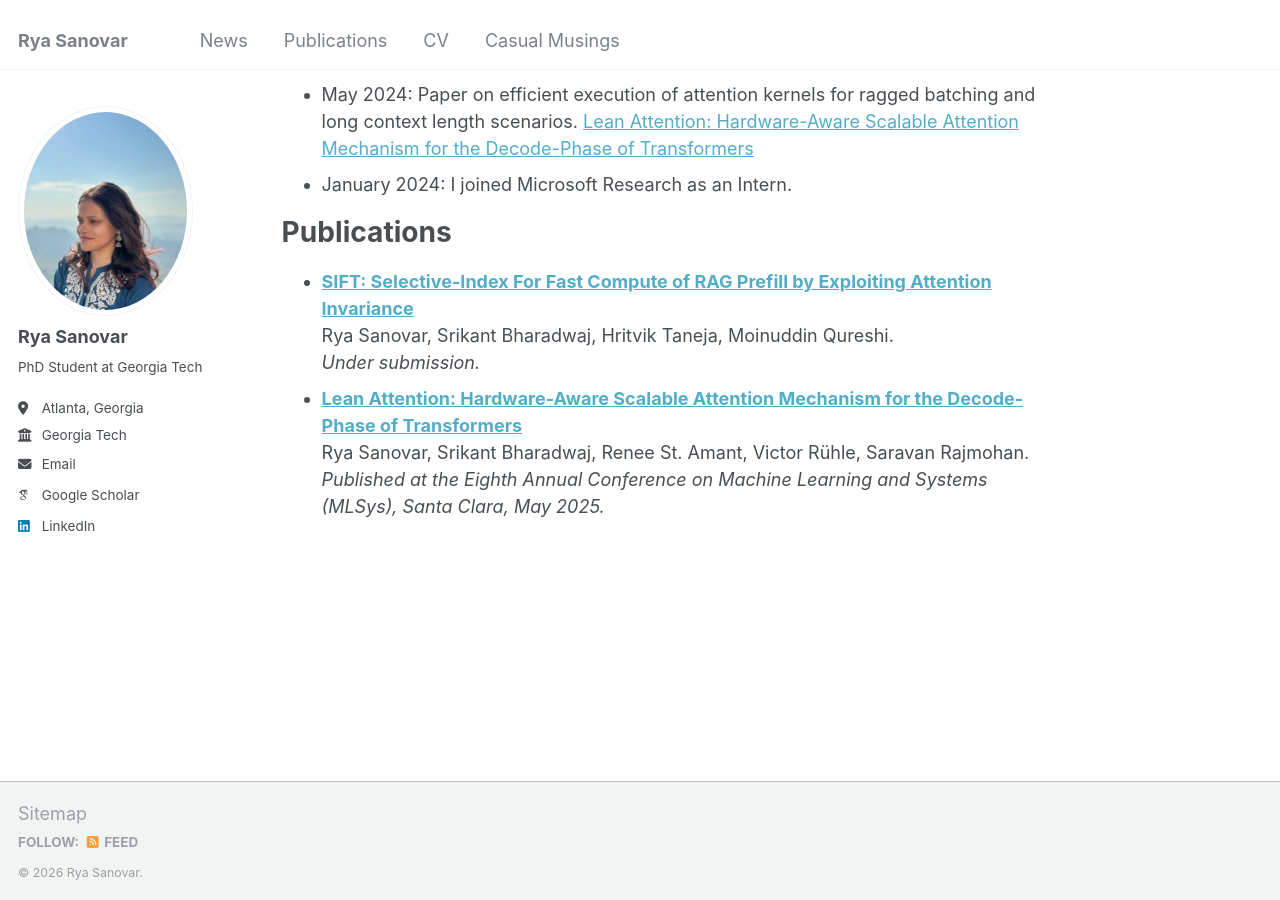
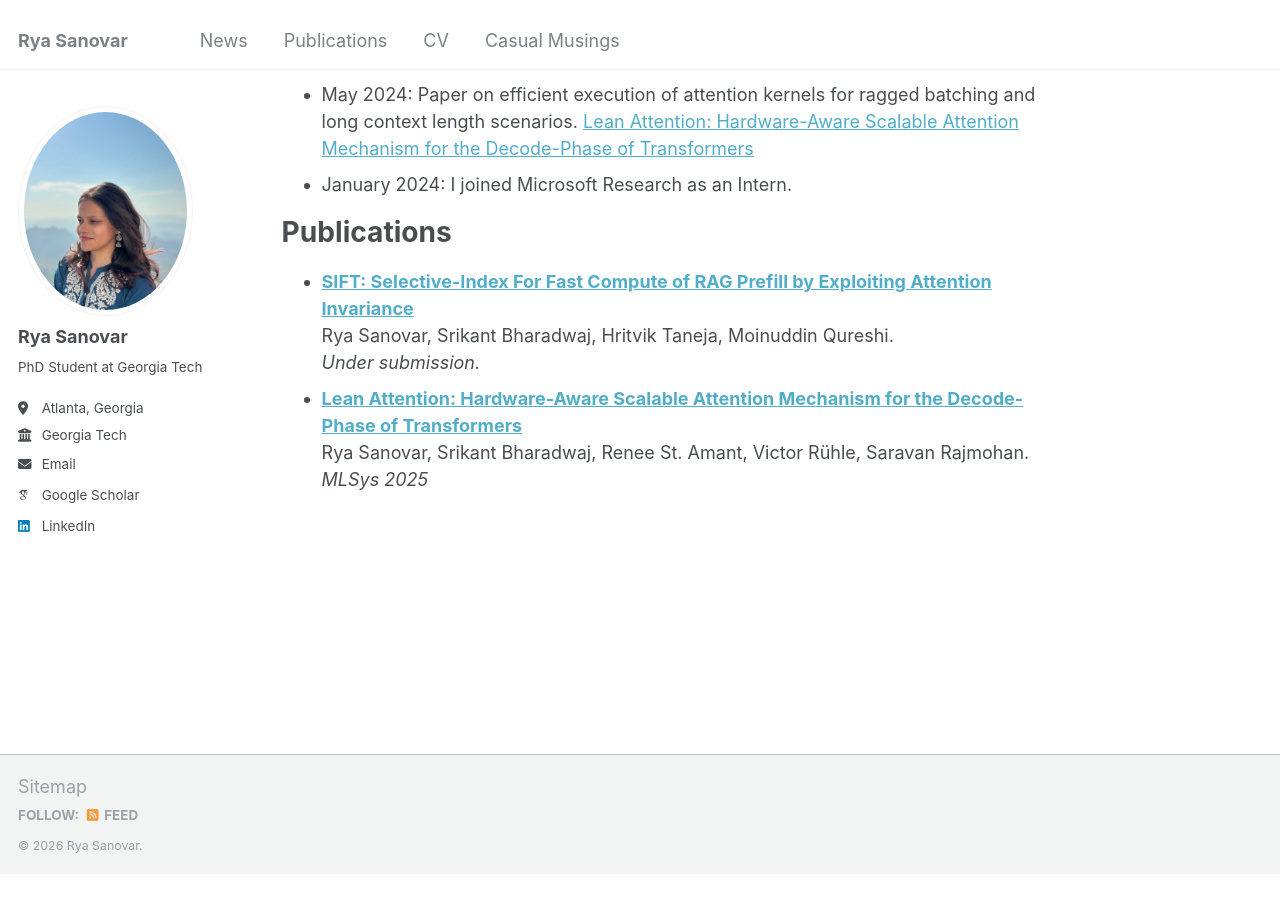
Before and after one commit to rya-sanovar/rya-sanovar.github.io, a Jekyll site: the page built from _pages/about.md, in a window 1280 px wide and 900 px high, scrolled down 747 px. Built offline with Jekyll 4.4.1, drawn with Linux system fonts in a browser that asks for light colours; some web fonts are replaced; after the commit the page ends 1620 px from its top, so only the background shows below that.

Commit message:
Shorten Lean Attention venue line to MLSys 2025

```diff
--- a/_pages/about.md
+++ b/_pages/about.md
@@ -33,4 +33,4 @@ Publications
   *Under submission.*
 * **[Lean Attention: Hardware-Aware Scalable Attention Mechanism for the Decode-Phase of Transformers](https://arxiv.org/abs/2405.10480)**\
   Rya Sanovar, Srikant Bharadwaj, Renee St. Amant, Victor Rühle, Saravan Rajmohan.\
-  *Published at the Eighth Annual Conference on Machine Learning and Systems (MLSys), Santa Clara, May 2025.*
+  *MLSys 2025*
```
